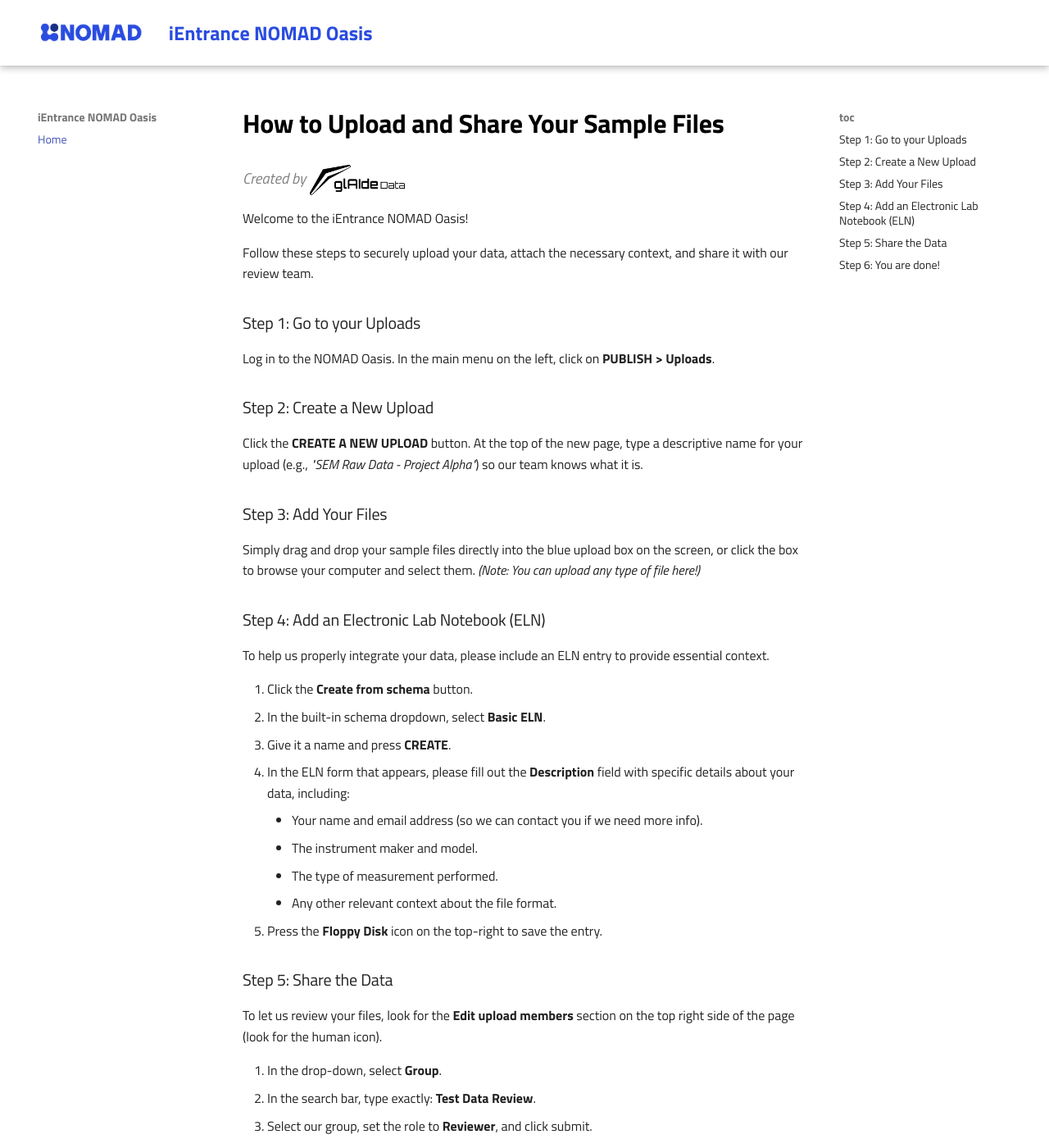
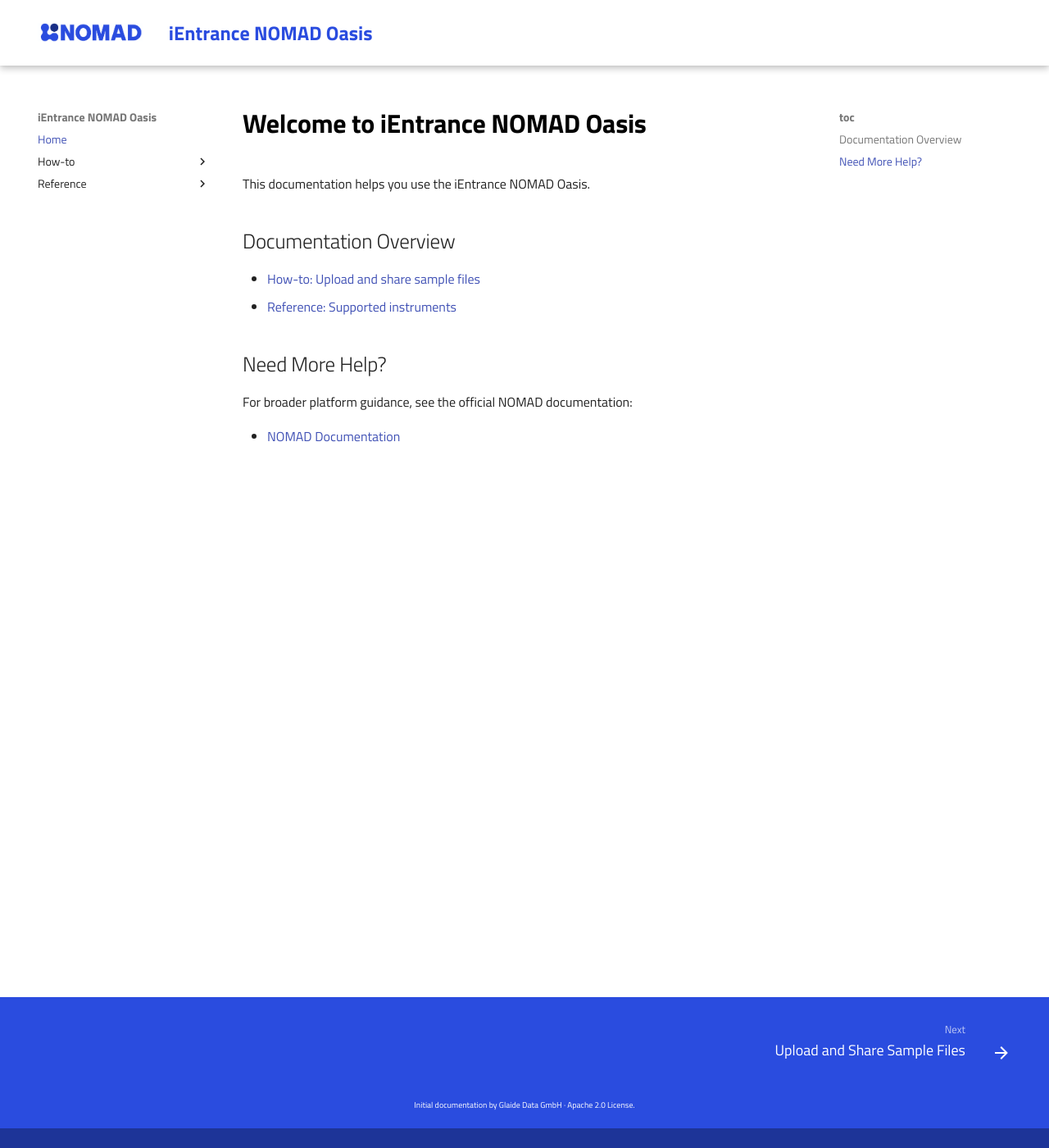
Before and after one commit to glaidedata/nomad-docs-ientrance, an MkDocs documentation site: the page built from docs/index.md, in a window 1280 px wide and 1400 px high. Shown: the whole window at 82% size. Built offline with MkDocs 1.6.1 and Material for MkDocs 9.7.7, drawn with Linux system fonts in a browser that asks for light colours; some of the changed text lies outside the part shown.

Commit message:
add supported files and reorg site

```diff
--- /dev/null
+++ b/docs/how-to/upload-and-share-sample-files.md
@@ -0,0 +1,38 @@
+# How to Upload and Share Your Sample Files
+<span style="display: block; margin-top: -0.55em; margin-bottom: 0.45em; font-size: 1.150em; color: gray;"><em>Created by</em> <a href="https://www.glaidedata.com/" target="_blank" rel="noopener"><img src="../assets/glaide_logo_long_white.png" alt="Glaide logo" style="height: 1.986em; vertical-align: middle;" /></a></span>
+
+Welcome to the iEntrance NOMAD Oasis!
+
+Follow these steps to securely upload your data, attach the necessary context, and share it with our review team.
+
+### Step 1: Go to your Uploads
+Log in to the NOMAD Oasis. In the main menu on the left, click on **PUBLISH > Uploads**.
+
+### Step 2: Create a New Upload
+Click the **CREATE A NEW UPLOAD** button. At the top of the new page, type a descriptive name for your upload (e.g., *"SEM Raw Data - Project Alpha"*) so our team knows what it is.
+
+### Step 3: Add Your Files
+Simply drag and drop your sample files directly into the blue upload box on the screen, or click the box to browse your computer and select them. *(Note: You can upload any type of file here!)*
+
+### Step 4: Add an Electronic Lab Notebook (ELN)
+To help us properly integrate your data, please include an ELN entry to provide essential context.
+
+1. Click the **Create from schema** button.
+2. In the built-in schema dropdown, select **Basic ELN**.
+3. Give it a name and press **CREATE**.
+4. In the ELN form that appears, please fill out the **Description** field with specific details about your data, including:
+   * Your name and email address (so we can contact you if we need more info).
+   * The instrument maker and model.
+   * The type of measurement performed.
+   * Any other relevant context about the file format.
+5. Press the **Floppy Disk** icon on the top-right to save the entry.
+
+### Step 5: Share the Data
+To let us review your files, look for the **Edit upload members** section on the top right side of the page (look for the human icon).
+
+1. In the drop-down, select **Group**.
+2. In the search bar, type exactly: **Test Data Review**.
+3. Select our group, set the role to **Reviewer**, and click submit.
+
+### Step 6: You are done!
+Your data is now safely stored in your private staging area and shared with our team for review. **You do not need to click "Publish"!**
--- a/docs/index.md
+++ b/docs/index.md
@@ -1,38 +1,14 @@
-# How to Upload and Share Your Sample Files
-<span style="display: block; margin-top: -0.55em; margin-bottom: 0.45em; font-size: 1.150em; color: gray;"><em>Created by</em> <a href="https://www.glaidedata.com/" target="_blank" rel="noopener"><img src="assets/glaide_logo_long_white.png" alt="Glaide logo" style="height: 1.986em; vertical-align: middle;" /></a></span>
+# Welcome to iEntrance NOMAD Oasis
 
-Welcome to the iEntrance NOMAD Oasis!
+This documentation helps you use the iEntrance NOMAD Oasis.
 
-Follow these steps to securely upload your data, attach the necessary context, and share it with our review team.
+## Documentation Overview
 
-### Step 1: Go to your Uploads
-Log in to the NOMAD Oasis. In the main menu on the left, click on **PUBLISH > Uploads**.
+- [How-to: Upload and share sample files](how-to/upload-and-share-sample-files.md)
+- [Reference: Supported instruments](reference/supported-instruments.md)
 
-### Step 2: Create a New Upload
-Click the **CREATE A NEW UPLOAD** button. At the top of the new page, type a descriptive name for your upload (e.g., *"SEM Raw Data - Project Alpha"*) so our team knows what it is.
+## Need More Help?
 
-### Step 3: Add Your Files
-Simply drag and drop your sample files directly into the blue upload box on the screen, or click the box to browse your computer and select them. *(Note: You can upload any type of file here!)*
+For broader platform guidance, see the official NOMAD documentation:
 
-### Step 4: Add an Electronic Lab Notebook (ELN)
-To help us properly integrate your data, please include an ELN entry to provide essential context.
-
-1. Click the **Create from schema** button.
-2. In the built-in schema dropdown, select **Basic ELN**.
-3. Give it a name and press **CREATE**.
-4. In the ELN form that appears, please fill out the **Description** field with specific details about your data, including:
-    * Your name and email address (so we can contact you if we need more info).
-    * The instrument maker and model.
-    * The type of measurement performed.
-    * Any other relevant context about the file format.
-5. Press the **Floppy Disk** icon on the top-right to save the entry.
-
-### Step 5: Share the Data
-To let us review your files, look for the **Edit upload members** section on the top right side of the page (look for the human icon).
-
-1. In the drop-down, select **Group**.
-2. In the search bar, type exactly: **Test Data Review**.
-3. Select our group, set the role to **Reviewer**, and click submit.
-
-### Step 6: You are done!
-Your data is now safely stored in your private staging area and shared with our team for review. **You do not need to click "Publish"!**
+- <a href="https://nomad-lab.eu/prod/v1/docs/" target="_blank" rel="noopener">NOMAD Documentation</a>
--- a/mkdocs.yml
+++ b/mkdocs.yml
@@ -7,12 +7,14 @@
 
 nav:
   - Home: index.md
-  #- Tutorial:
-  #  - Overview: tutorial.md
-  #- Maintenance Guide: how_to.md
+  - How-to:
+    - Upload and Share Sample Files: how-to/upload-and-share-sample-files.md
+  - Reference:
+    - Supported Instruments: reference/supported-instruments.md
 
 plugins:
  - search
+ - macros
 
 theme:
   name: material
--- a/pyproject.toml
+++ b/pyproject.toml
@@ -9,6 +9,7 @@
   "pymdown-extensions",
   "mkdocs-click",
   "mkdocstrings-python",
+  "mkdocs-macros-plugin",
 ]
 
 [tool.uv]
--- a/requirements_docs.txt
+++ b/requirements_docs.txt
@@ -3,3 +3,4 @@
 pymdown-extensions
 mkdocs-click
 mkdocstrings-python
+mkdocs-macros-plugin
```
Also changed, not shown: docs/assets/Supported-Instrument-Formats_iEntrance-Oasis - Supported.csv (added, +69 -0 lines), docs/reference/supported-instruments.md (added, +3 -0 lines), main.py (added, +35 -0 lines).
